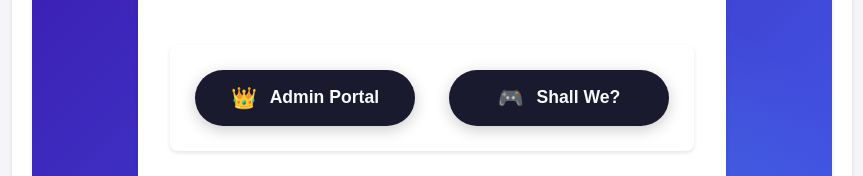
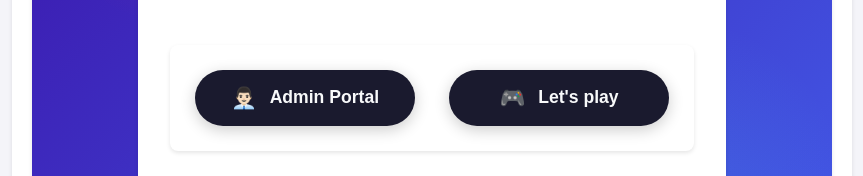
Before and after one commit to Hayweezyana/Game_center_management_frontend, a React (Create React App) app: page / in a window 1280 px wide. Shown: the part 457-633 px from the top of the page, without its empty margins (208-1071 px from the left). Built offline with nearby package versions, Linux system fonts and the light colour scheme; no server answers.

Commit message:
home button on ticket

```diff
--- a/src/components/Ticket.tsx
+++ b/src/components/Ticket.tsx
@@ -185,7 +185,7 @@ const Ticket: React.FC = () => {
         Print Ticket
       </button>
       <button style={styles.homeButton} onClick={() => navigate('/gameselection')}>
-        Return to Home
+        Let's play again
       </button>
       <button style={styles.queueButton} onClick={handleProceedToQueue}>
         To Queue
--- a/src/components/WelcomePage.tsx
+++ b/src/components/WelcomePage.tsx
@@ -21,7 +21,7 @@ const WelcomePage: React.FC = () => {
                         className="welcome-button admin-button"
                         onClick={() => navigate('/adminlogin')}
                     >
-                        <span className="button-icon">👑</span>
+                        <span className="button-icon">👨🏻‍💼</span>
                         Admin Portal
                     </button>
                     <button
@@ -29,7 +29,7 @@ const WelcomePage: React.FC = () => {
                         onClick={() => navigate('/GameSelection')}
                     >
                         <span className="button-icon">🎮</span>
-                        Shall We?
+                        Let's play
                     </button>
                 </div>
             </div>
```
